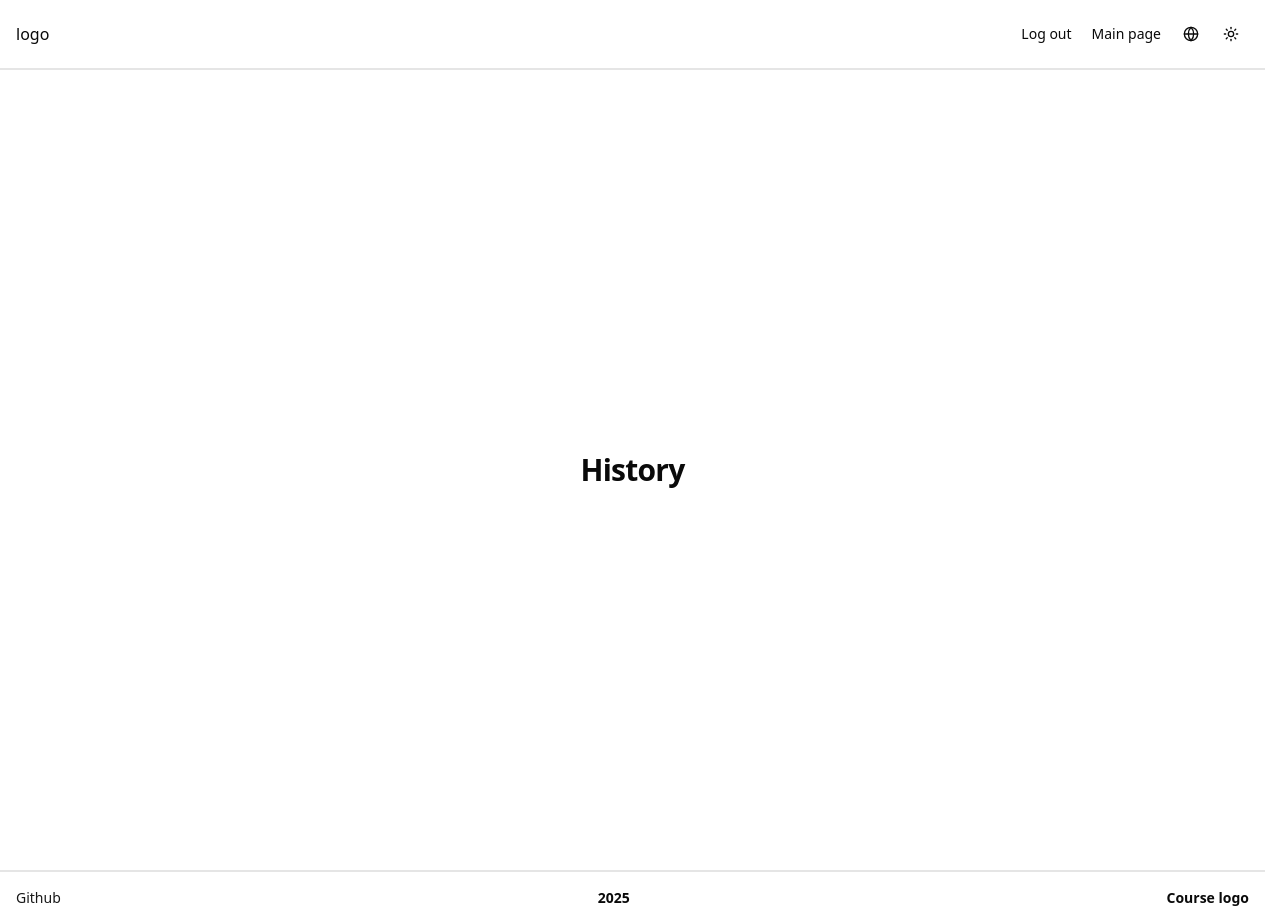
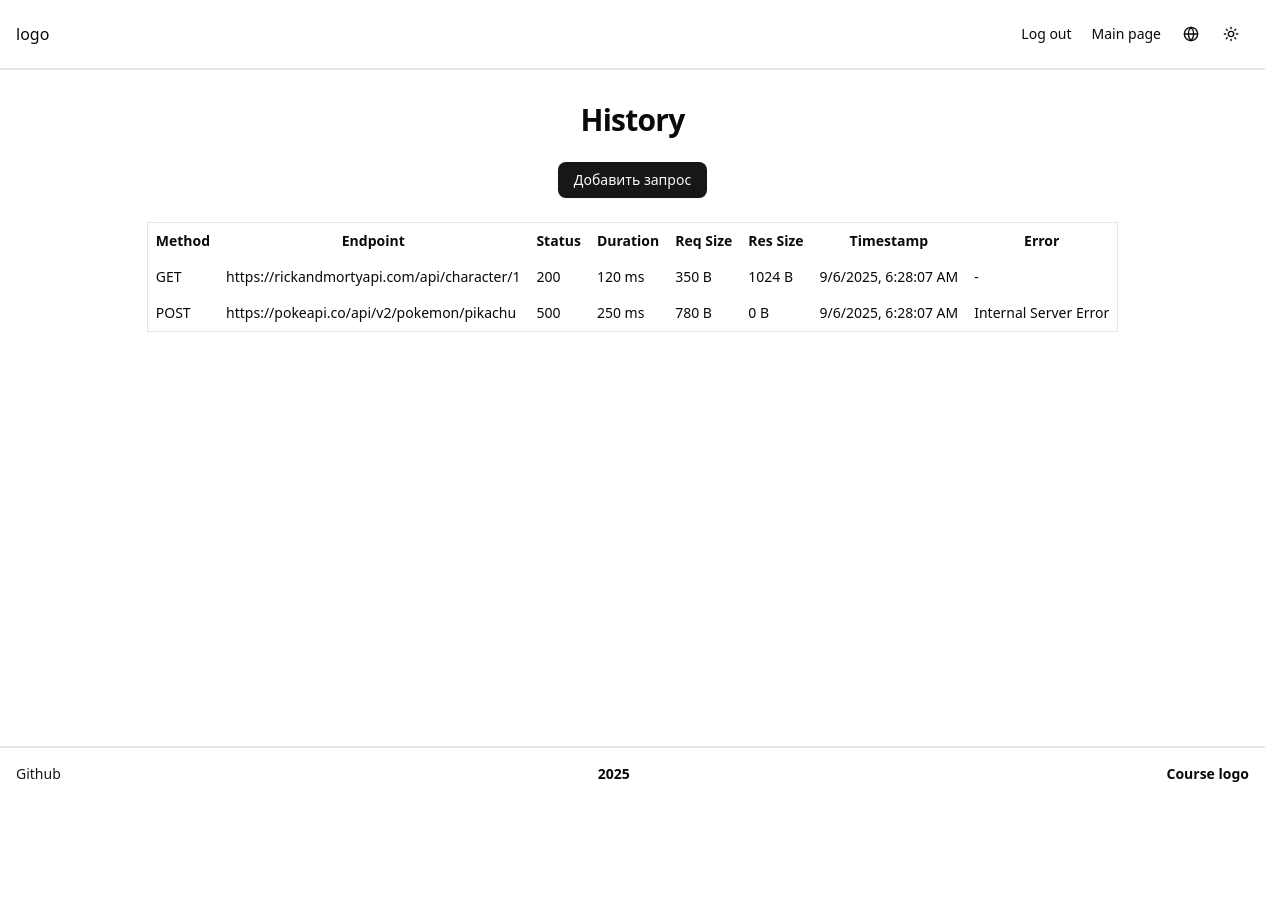
Before and after one commit to alexspearsi/rest-client-app, a Next.js app: page /en/history in a window 1280 px wide. After the commit the page ends 800 px from the top, so only its background shows below. Built offline with nearby package versions, Linux system fonts and the light colour scheme; no server answers; sample sign-in values are in the browser's storage.

Commit message:
feat: create basic layout for History page

```diff
--- a/src/app/[locale]/history/page.tsx
+++ b/src/app/[locale]/history/page.tsx
@@ -1,15 +1,98 @@
 import ProtectedRoute from '@/components/protected-route';
+import { Button } from '@/components/ui/button';
 import { Heading } from '@/components/ui/typography';
+import { Link } from 'lucide-react';
 import { useTranslations } from 'next-intl';
+
+export type RequestItem = {
+  endpoint: string;
+  method: string;
+  statusCode: number;
+  duration: number;
+  requestSize: number;
+  responseSize: number;
+  timestamp: number;
+  error?: string | null;
+};
+
+const requests: RequestItem[] = [
+  {
+    endpoint: 'https://rickandmortyapi.com/api/character/1',
+    method: 'GET',
+    statusCode: 200,
+    duration: 120,
+    requestSize: 350,
+    responseSize: 1024,
+    error: null,
+    timestamp: Date.now(),
+  },
+  {
+    endpoint: 'https://pokeapi.co/api/v2/pokemon/pikachu',
+    method: 'POST',
+    statusCode: 500,
+    duration: 250,
+    requestSize: 780,
+    responseSize: 0,
+    error: 'Internal Server Error',
+    timestamp: Date.now(),
+  },
+];
 
 export default function Page() {
   const t = useTranslations('History');
 
   return (
     <ProtectedRoute>
-      <div className="flex h-screen flex-col items-center justify-center gap-6 p-8">
+      <div className="flex flex-col items-center justify-center gap-6 p-8">
         <Heading size="h2">{t('title')}</Heading>
+        <Button>Добавить запрос</Button>
+
+        {requests.length === 0 ? (
+          <div className="text-center">
+            <h2>Вы ещё не выполняли запросы</h2>
+            <Link href="/rest-client" className="text-blue-500">
+              REST Client
+            </Link>
+          </div>
+        ) : (
+          <HistoryList requests={requests} />
+        )}
       </div>
     </ProtectedRoute>
   );
 }
+
+export function HistoryList({ requests }: { requests: RequestItem[] }) {
+  return (
+    <table className="border text-sm">
+      <thead>
+        <tr>
+          <th className="px-2 py-2">Method</th>
+          <th className="px-2 py-2">Endpoint</th>
+          <th className="px-2 py-2">Status</th>
+          <th className="px-2 py-2">Duration</th>
+          <th className="px-2 py-2">Req Size</th>
+          <th className="px-2 py-2">Res Size</th>
+          <th className="px-2 py-2">Timestamp</th>
+          <th className="px-2 py-2">Error</th>
+        </tr>
+      </thead>
+      <tbody>
+        {requests.map((req, index) => (
+          <tr key={index}>
+            <td className="px-2 py-2">{req.method}</td>
+            <td className="px-2 py-2">{req.endpoint}</td>
+            <td className="px-2 py-2">{req.statusCode}</td>
+            <td className="px-2 py-2">{req.duration} ms</td>
+            <td className="px-2 py-2">{req.requestSize} B</td>
+            <td className="px-2 py-2">{req.responseSize} B</td>
+            <td className="px-2 py-2">
+              {new Date(req.timestamp).toLocaleString()}
+            </td>
+            <td className="px-2 py-2">{req.error || '-'}</td>
+          </tr>
+        ))}
+      </tbody>
+    </table>
+  );
+}
```
